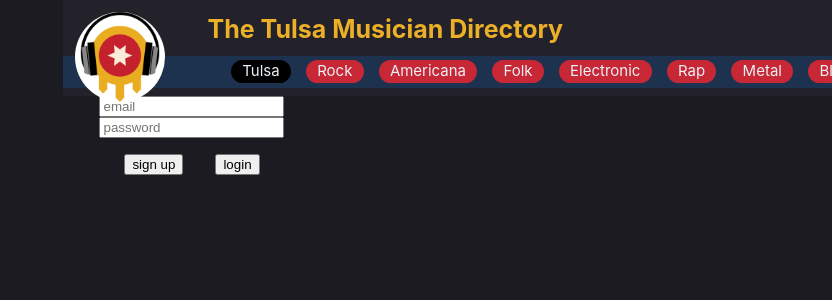
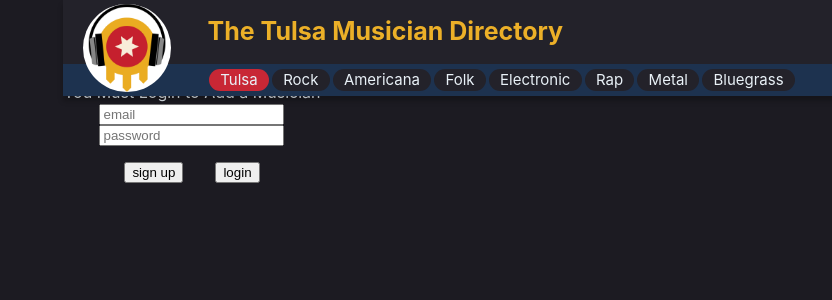
Before and after one commit to nathanhall762/TulsaMusicianDirectory, a React (Vite) app: page /addmusician in a window 1280 px wide. Shown: the top 300 px of the page, without its empty margins (448-1280 px from the left). Built offline with nearby package versions, Linux system fonts and the light colour scheme; no server answers; the database is empty.

Commit message:
adjusted header style

```diff
--- a/src/components/App.tsx
+++ b/src/components/App.tsx
@@ -39,10 +39,10 @@ function App() {
 }
 
 const Spacer = styled.div`
-  height: 4.5rem;
-  @media (max-width: 1000px) {
+  height: 10vh;
+  /* @media (max-width: 1000px) {
     height: 3rem;
-  }
+  } */
 `;
 
 export default App;
--- a/src/components/GlobalStyle.ts
+++ b/src/components/GlobalStyle.ts
@@ -48,7 +48,7 @@ export const GlobalStyle = createGlobalStyle`
 
     --animation-speed-slow: 2s;
     --animation-speed-medium: 0.5s;
-    --animation-speed-fast: 0.3s;
+    --animation-speed-fast: 0.1s;
 
     font-synthesis: none;
     text-rendering: optimizeLegibility;
--- a/src/components/Header.tsx
+++ b/src/components/Header.tsx
@@ -1,6 +1,7 @@
 import { useState } from 'react';
 import styled from 'styled-components';
 import logo from '../assets/TMD-logo.png';
+import { Link } from 'react-router-dom';
 
 const genres = [
   'Rock',
@@ -33,10 +34,16 @@ const Header = () => {
 
   return (
     <HeaderWrapper>
-      <Logo src={logo} alt='TMD logo' />
-      <ShortTitle>TMD</ShortTitle>
+      <Link to="/">
+        <Logo src={logo} alt='TMD logo' />
+      </Link>
+        <Link to="/">
+          <ShortTitle>TMD</ShortTitle>
+        </Link>
       <TopHeader>
-        <Title>The Tulsa Musician Directory</Title>
+        <Link to="/">
+          <Title>The Tulsa Musician Directory</Title>
+        </Link>
         <NavBar>
           <PageNavigation>
             <About
@@ -82,23 +89,30 @@ const Header = () => {
 const HeaderWrapper = styled.div`
   position: fixed;
   width: 100vw;
-  height: 6rem;
+  height: 12vh;
   z-index: 5;
   background-color: var(--color-background-alt);
+  // bottom box shadow
+  box-shadow: 0px 5px 5px rgba(0, 0, 0, 0.25);
   @media (max-width: 1000px) {
-    height: 3rem;
+    height: 8vh;
   }
 `;
 
 const Logo = styled.img`
-  height: 90px;
-  width: 90px;
+  height: 12vh;
+  width: 12vh;
   border-radius: 100%;
   position: absolute;
-  margin: 0.75em;
+  padding: 0.25em;
+  margin-left: 1em;
+  box-sizing: border-box;
   @media (max-width: 1000px) {
-    height: 65px;
-    width: 65px;
+    box-shadow: 0px 5px 5px rgba(0, 0, 0, 0.25);
+    /* height: 65px;
+    width: 65px; */
+    margin-left: 0.5em;
+    /* padding: 0; */
   }
 `;
 
@@ -106,7 +120,6 @@ const Title = styled.h1`
   color: var(--color-primary);
   font-size: 25px;
   padding: 0 auto;
-  margin-top: 0.75rem;
   @media (max-width: 800px) {
     display: none;
   }
@@ -114,24 +127,33 @@ const Title = styled.h1`
 
 const ShortTitle = styled.h1`
   color: var(--color-primary);
+  padding: 0;
+  margin: 0;
   text-align: center;
   display: none;
   font-size: 20px;
-  width: 100%;
+  width: 100vw;
+  height: 100%;
   position: absolute;
+  justify-content: center;
+  align-items: center;
   @media (max-width: 800px) {
-    display: block;
+    display: flex;
   }
 `;
 
 const TopHeader = styled.div`
   display: flex;
   justify-content: space-between;
-  padding: 0.25em 0 0.25em min(9em, 15%);
+  padding: 0 0 0 min(9em, 15%);
   margin-right: 0;
-  height: 3rem;
+  height: 8vh;
+  align-items: center;
   @media (max-width: 1000px) {
     padding-left: 100px;
+    height: 8vh;
+    width: 100vw;
+    padding: 0;
   }
 `;
 
@@ -173,6 +195,7 @@ const Navigation = styled.li<{ $navSelected: boolean }>`
   &:hover {
     transform: scale(1.1);
     opacity: 80%;
+    cursor: pointer;
   }
   ${(props) => props.$navSelected && 'background-color: black;'}
 `;
@@ -213,8 +236,10 @@ const Hamburger = styled.i`
 
 const BottomHeader = styled.div`
   background-color: var(--color-secondary);
-  padding: 0.25em 0 0.25em 10em;
-  height: 1.5rem;
+  padding: 0 0 0 min(9em, 15%);
+  height: 4vh;
+  display: flex;
+  align-items: center;
   @media (max-width: 1000px) {
     display: none;
   }
@@ -226,17 +251,21 @@ const GenreList = styled.ul`
   padding: 0;
   margin: 0 0 0 0;
   font-size: 15px;
+  justify-content: start;
 `;
 
 const Genre = styled.li<{ $genreSelected: boolean }>`
   border-radius: 25px;
-  margin: 0 0.5em;
-  background-color: var(--color-accent);
+  margin: 0 0.1em;
+  background-color: var(--color-background-alt);
   padding: 0 0.75em;
+  transition: all var(--animation-speed-fast) ease-in-out;
   &:hover {
-    opacity: 80%;
+    /* opacity: 80%; */
+    cursor: pointer;
+    transform: scale(0.95);
   }
-  ${(props) => props.$genreSelected && 'background-color: black;'}
+  ${(props) => props.$genreSelected && 'background-color: var(--color-accent);'}
 `;
 
 export default Header;
--- a/src/components/MusicianPage/MusicianPage.tsx
+++ b/src/components/MusicianPage/MusicianPage.tsx
@@ -76,7 +76,7 @@ max-height: 20vh;
 const MusicianPageBody = styled.div`
   display: flex;
   width: 100vw;
-  height: 100vh;
+  height: 90vh;
   flex-basis: 100%;
   box-sizing: border-box;
   @media (max-width: 768px) {
@@ -137,7 +137,7 @@ const MusicianPageContainerA = styled(MusicianPageContainer)`
 const MusicianPageContainerB = styled(MusicianPageContainer)`
   justify-content: space-around;
   width: 70%;
-  box-shadow: inset 0px 0px 10px 0px rgba(0, 0, 0, 0.75);
+  box-shadow: inset 0px 0px 10px 0px var(--color-shadow);
   @media (max-width: 768px) {
     display: none;
     width: 100%;
@@ -159,8 +159,10 @@ const BackButton = styled.button`
   cursor: pointer;
   transition: all var(--animation-speed-medium) ease;
   margin-bottom: 1rem;
+  display: flex;
+  align-self: start;
   position: absolute;
-  top: 1rem;
+  top: 15vh;
   left: 1rem;
   &:hover {
     background-color: var(--color-background-alt);
```
